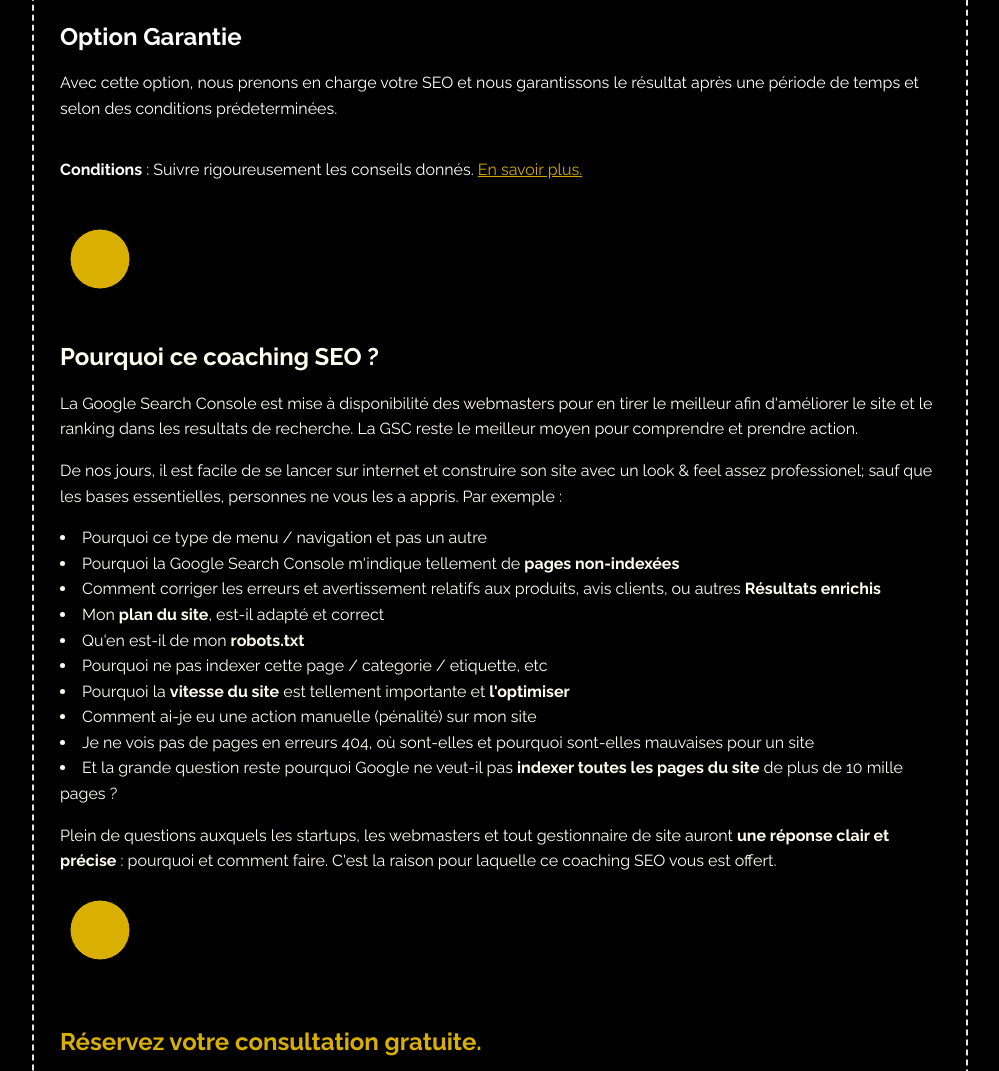
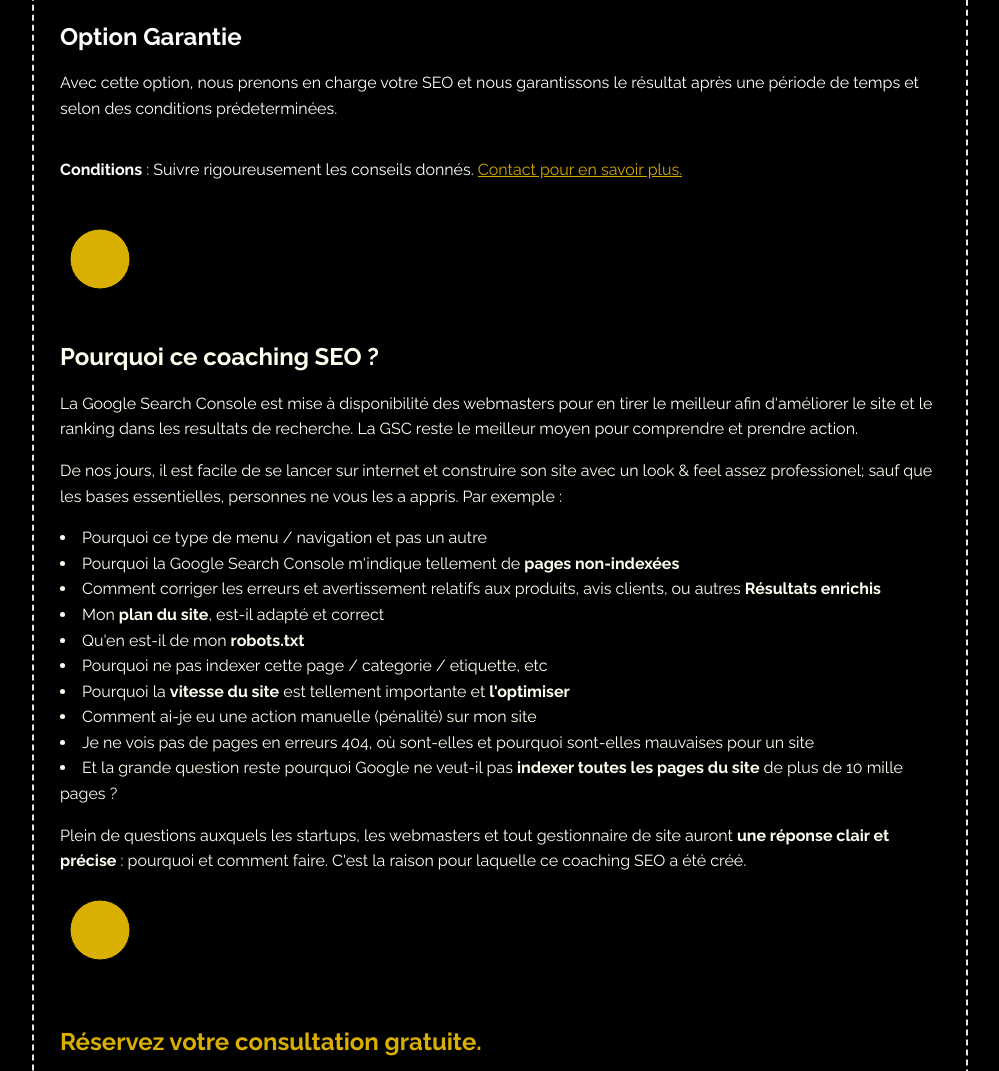
Before and after one commit to riadjoseph/wfg5, a plain HTML site: page formation-google-search-console.html in a window 1280 px wide. Shown: the part 3891-4962 px from the top of the page, without its empty margins (140-1139 px from the left). Drawn offline with Linux system fonts and the light colour scheme.

Commit message:
Update formation-google-search-console.html

```diff
--- a/formation-google-search-console.html
+++ b/formation-google-search-console.html
@@ -218,7 +218,7 @@
                 <p style="padding-top: 20px;">
                     <schema: "info": "garantie"><strong> Conditions</strong> : Suivre rigoureusement les conseils donnés.
                         <a href="contact.html">
-                        En savoir plus.
+                        Contact pour en savoir plus.
                       </a>
             </div>
 
@@ -239,7 +239,7 @@
                     <li>Comment ai-je eu une action manuelle (pénalité) sur mon site</li>
                     <li>Je ne vois pas de pages en erreurs 404, où sont-elles et pourquoi sont-elles mauvaises pour un site</li>
                     <li>Et la grande question reste pourquoi Google ne veut-il pas <strong>indexer toutes les pages du site</strong> de plus de 10 mille pages ?</li>
-                    <p>Plein de questions auxquels les startups, les webmasters et tout gestionnaire de site auront <strong>une réponse clair et précise</strong> : pourquoi et comment faire. C'est la raison pour laquelle ce coaching SEO vous est offert.</p>
+                    <p>Plein de questions auxquels les startups, les webmasters et tout gestionnaire de site auront <strong>une réponse clair et précise</strong> : pourquoi et comment faire. C'est la raison pour laquelle ce coaching SEO a été créé.</p>
                 </div>
                 <svg width="80" height="80">
                 <circle cx="40" cy="40" r="30" stroke="#000" stroke-width="1" fill="#d9af01" />
```
